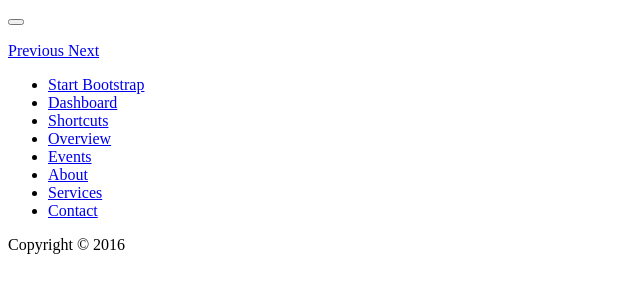
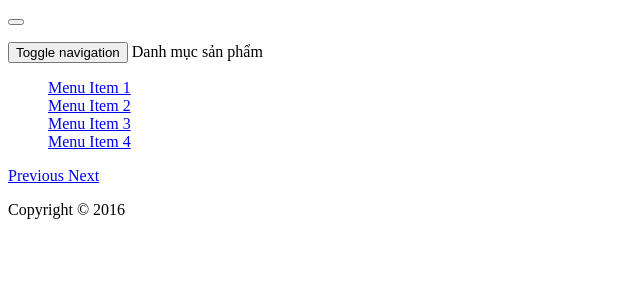
Before and after one commit to hoatrangnv/camera.com, a Yii app: the page made by frontend/views/site/index.php in a window 1280 px wide. Shown: the top 300 px of the page, without its empty margins (0-640 px from the left). Run offline with PHP 8.4 and a stand-in for Yii, Linux system fonts and the light colour scheme; the template is opened without the code that fills it, so the values that code supplies are empty; some libraries are stand-ins or nearby versions.

Commit message:
Merge origin/master

```diff
--- a/frontend/views/layouts/left.php
+++ b/frontend/views/layouts/left.php
@@ -1,35 +1,46 @@
-<!-- Sidebar -->
-<div id="sidebar-wrapper">
-    <ul class="sidebar-nav">
-        <li class="sidebar-brand">
-            <a href="#">
-                Start Bootstrap
-            </a>
-        </li>
-        <li>
-            <a href="#">Dashboard</a>
-        </li>
-        <li>
-            <a href="#">Shortcuts</a>
-        </li>
-        <li>
-            <a href="#">Overview</a>
-        </li>
-        <li>
-            <a href="#">Events</a>
-        </li>
-        <li>
-            <a href="#">About</a>
-        </li>
-        <li>
-            <a href="#">Services</a>
-        </li>
-        <li>
-            <a href="#">Contact</a>
-        </li>
-    </ul>
+
+<div class="sidebar-nav">
+    <div class="navbar navbar-default" role="navigation">
+        <div class="navbar-header">
+            <button type="button" class="navbar-toggle" data-toggle="collapse" data-target=".sidebar-navbar-collapse">
+                <span class="sr-only">Toggle navigation</span>
+                <span class="icon-bar"></span>
+                <span class="icon-bar"></span>
+                <span class="icon-bar"></span>
+            </button>
+            <span class="visible-xs navbar-brand">Danh mục sản phẩm</span>
+        </div>
+        <div class="navbar-collapse collapse sidebar-navbar-collapse">
+            <ul class="nav navbar-nav">
+                <li class="active"><a href="#">Menu Item 1</a></li>
+                <li><a href="#">Menu Item 2</a></li>
+                <li><a href="#">Menu Item 3</a></li>
+                <li><a href="#">Menu Item 4</a></li>
+                <!--<li><a href="#">Reviews <span class="badge">1,118</span></a></li>-->
+            </ul>
+        </div><!--/.nav-collapse -->
+    </div>
 </div>
-<!-- /#sidebar-wrapper -->
+
 <?php
 $this->registerCss('
-                ');
+/* make sidebar nav vertical */
+@media (min-width: 768px) {
+  .sidebar-nav .navbar .navbar-collapse {
+    padding: 0;
+    max-height: none;
+  }
+  .sidebar-nav .navbar ul {
+    float: none;
+    display: block;
+  }
+  .sidebar-nav .navbar li {
+    float: none;
+    display: block;
+  }
+  .sidebar-nav .navbar li a {
+    padding-top: 6px;
+    padding-bottom: 6px;
+  }
+}
+');
--- a/frontend/views/layouts/main.php
+++ b/frontend/views/layouts/main.php
@@ -21,7 +21,7 @@ AppAsset::register($this);
 </head>
 <body>
     <?php $this->beginBody() ?>
-    <div class="wrap" style="padding:0">
+    <div class="wrap">
         <div class="container">
             <?php require_once 'header.php'; ?>
             <div class="clearfix"></div>
@@ -32,8 +32,10 @@ AppAsset::register($this);
     </div>
     <footer class="footer">
         <div class="container">
-            <p class="pull-left">Copyright © <?= date('Y') ?> <strong><?= Yii::$app->name ?></strong></p>
-            <p class="pull-right"><?= Yii::powered() ?></p>
+            <div class="panel panel-footer">
+                <p class="pull-left">Copyright © <?= date('Y') ?> <strong><?= Yii::$app->name ?></strong></p>
+                <div class="clearfix"></div>
+            </div>
         </div>
     </footer>
         <?php // require_once 'plugins.php';  ?>
--- /dev/null
+++ b/frontend/views/modules/carousel.php
@@ -0,0 +1,44 @@
+
+<div id="myCarousel" class="carousel slide" data-ride="carousel">
+  <!-- Indicators -->
+  <ol class="carousel-indicators">
+      <?php
+      for ($i = 0; $i < count($slideshow_items); $i++) {
+      ?>
+    <li data-target="#myCarousel" data-slide-to="<?= $i ?>" <?= $i === 0 ? 'class="active"' : '' ?>></li>
+    <?php
+      }
+    ?>
+  </ol>
+
+  <!-- Wrapper for slides -->
+  <div class="carousel-inner" role="listbox">
+      <?php
+        foreach ($slideshow_items as $i => $item) {
+        ?>
+    <div class="item <?= $i === 0 ? 'active' : '' ?>">
+      <img src="<?= $item->getImage($slideshow_item_image_suffix) ?>" title="<?= $item->caption ?>" alt="<?= $item->caption ?>">
+      <div class="carousel-caption">
+          <h3><?= $item->caption ?></h3>
+      </div>
+    </div>
+    <?php
+        }
+        ?>
+  </div>
+
+  <!-- Left and right controls -->
+  <a class="left carousel-control" href="#myCarousel" role="button" data-slide="prev">
+    <span class="glyphicon glyphicon-chevron-left" aria-hidden="true"></span>
+    <span class="sr-only">Previous</span>
+  </a>
+  <a class="right carousel-control" href="#myCarousel" role="button" data-slide="next">
+    <span class="glyphicon glyphicon-chevron-right" aria-hidden="true"></span>
+    <span class="sr-only">Next</span>
+  </a>
+</div>
+<?php
+
+$this->registerCss('
+#myCarousel img {width:100%}
+');
--- a/frontend/views/site/index.php
+++ b/frontend/views/site/index.php
@@ -1,45 +1,13 @@
-
-<div id="myCarousel" class="carousel slide" data-ride="carousel">
-  <!-- Indicators -->
-  <ol class="carousel-indicators">
-      <?php
-      for ($i = 0; $i < count($slideshow_items); $i++) {
-      ?>
-    <li data-target="#myCarousel" data-slide-to="<?= $i ?>" <?= $i === 0 ? 'class="active"' : '' ?>></li>
-    <?php
-      }
-    ?>
-  </ol>
-
-  <!-- Wrapper for slides -->
-  <div class="carousel-inner" role="listbox">
-      <?php
-        foreach ($slideshow_items as $i => $item) {
+<div class="row">
+    <div class="col-md-3">
+        <?= $this->render('//layouts/left') ?>
+    </div>
+    <div class="col-md-9">
+        <?=
+        $this->render('//modules/carousel', [
+            'slideshow_items' => $slideshow_items,
+            'slideshow_item_image_suffix' => $slideshow_item_image_suffix
+        ])
         ?>
-    <div class="item <?= $i === 0 ? 'active' : '' ?>">
-      <img src="<?= $item->getImage($slideshow_item_image_suffix) ?>" title="<?= $item->caption ?>" alt="<?= $item->caption ?>">
-      <div class="carousel-caption">
-          <h3><?= $item->caption ?></h3>
-      </div>
     </div>
-    <?php
-        }
-        ?>
-  </div>
-
-  <!-- Left and right controls -->
-  <a class="left carousel-control" href="#myCarousel" role="button" data-slide="prev">
-    <span class="glyphicon glyphicon-chevron-left" aria-hidden="true"></span>
-    <span class="sr-only">Previous</span>
-  </a>
-  <a class="right carousel-control" href="#myCarousel" role="button" data-slide="next">
-    <span class="glyphicon glyphicon-chevron-right" aria-hidden="true"></span>
-    <span class="sr-only">Next</span>
-  </a>
 </div>
-<?= $this->render('//layouts/left') ?>
-<?php
-
-$this->registerCss('
-#myCarousel img {width:100%}
-');
--- a/frontend/web/css/main.css
+++ b/frontend/web/css/main.css
@@ -90,8 +90,8 @@ and open the template in the editor.
 }
 .navbar-image .navbar-brand:hover,
 .navbar-image .navbar-brand:focus {
-    color: #a91f23;
-    background-color: transparent;
+    /*color: #a91f23;*/
+    /*background-color: transparent;*/
 }
 .navbar-image .navbar-text {
     color: #fff;
```
Also changed, not shown: frontend/models/Menu.php (+23 -0 lines).
